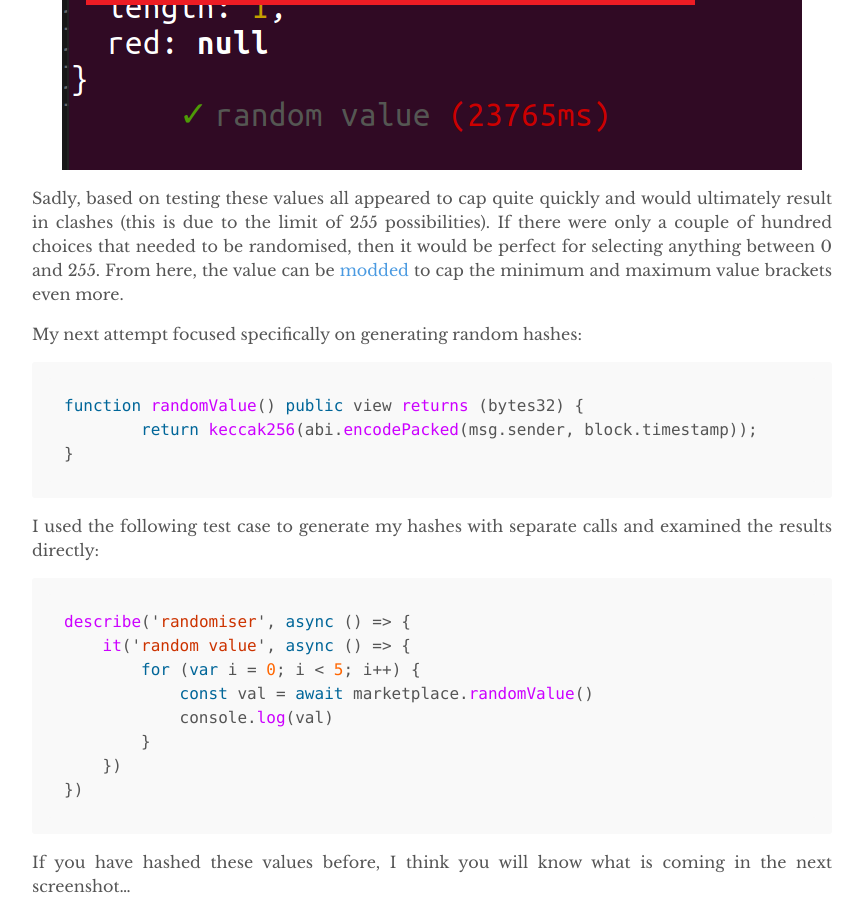
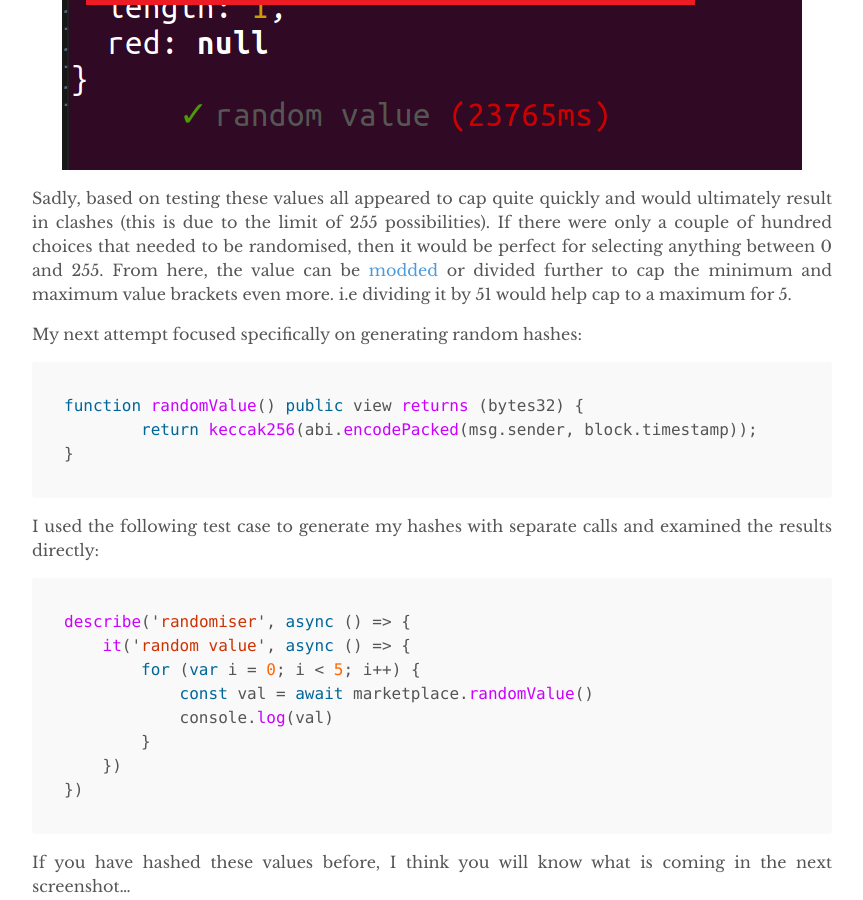
Before and after one commit to BadAtBlockchain/badatblockchain.github.io, a Jekyll site: the page built from _posts/2021-6-2-day_8.md, in a window 1280 px wide and 900 px high, scrolled down 5649 px. Shown: the whole window, without its empty margins (208-1071 px from the left). Built offline with Jekyll 4.4.1, drawn with Linux system fonts in a browser that asks for light colours; our own code applies the rules of GitHub Pages for plain Markdown files.

Commit message:
Reword slightly

```diff
--- a/_posts/2021-6-2-day_8.md
+++ b/_posts/2021-6-2-day_8.md
@@ -123,7 +123,7 @@ The above snippet was called several times using a for loop within a for loop. T
 
 ![Initial randomisation values](/assets/images/day_8/2_random_uint8.png)
 
-Sadly, based on testing these values all appeared to cap quite quickly and would ultimately result in clashes (this is due to the limit of 255 possibilities). If there were only a couple of hundred choices that needed to be randomised, then it would be perfect for selecting anything between 0 and 255. From here, the value can be [modded](https://en.wikipedia.org/wiki/Modulo_operation) to cap the minimum and maximum value brackets even more.
+Sadly, based on testing these values all appeared to cap quite quickly and would ultimately result in clashes (this is due to the limit of 255 possibilities). If there were only a couple of hundred choices that needed to be randomised, then it would be perfect for selecting anything between 0 and 255. From here, the value can be [modded](https://en.wikipedia.org/wiki/Modulo_operation) or divided further to cap the minimum and maximum value brackets even more. i.e dividing it by 51 would help cap to a maximum for 5.
 
 My next attempt focused specifically on generating random hashes:
 
```
